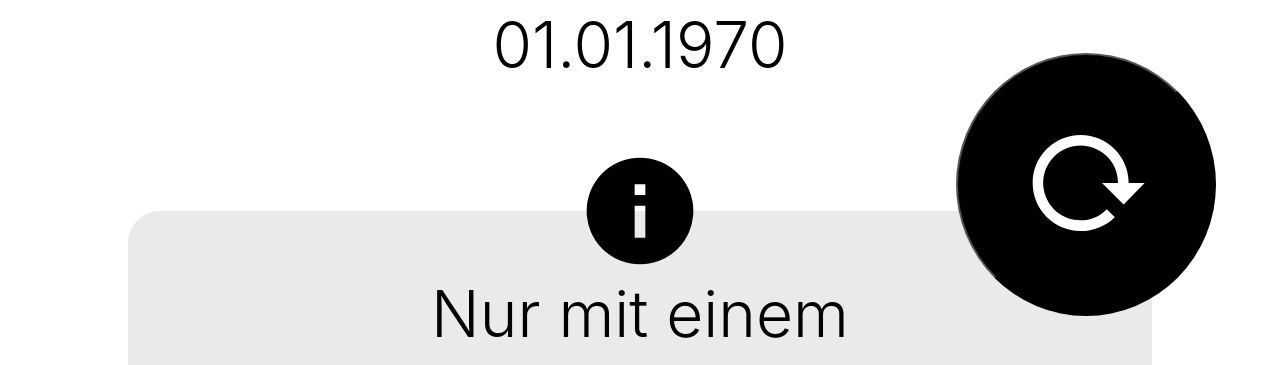
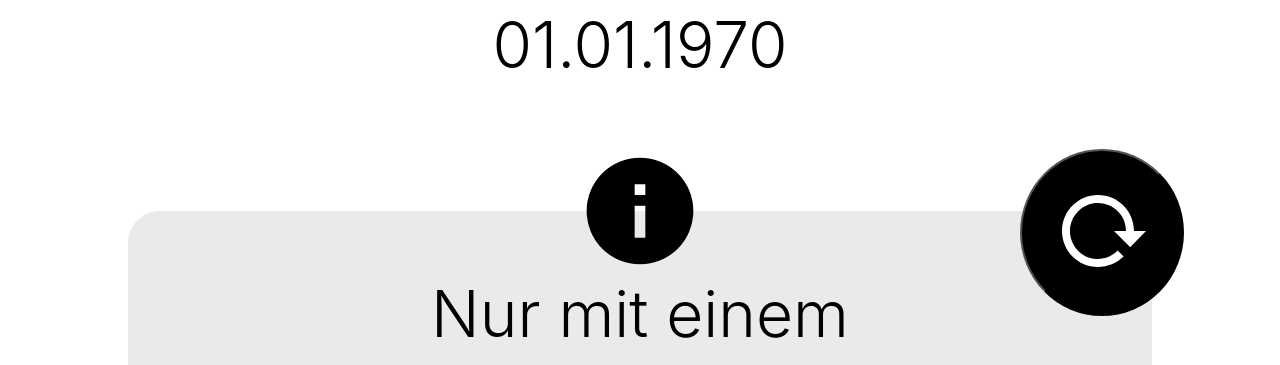
Before and after one commit to mwaeckerlin/swiss-covid-certificate, a React (Create React App) app: page / in a window 1280 px wide. Shown: the part 292-657 px from the top of the page. Built offline with nearby package versions, Linux system fonts and the light colour scheme.

Commit message:
smaller button

```diff
--- a/src/App.css
+++ b/src/App.css
@@ -25,19 +25,19 @@ button {
     background-color: black;
     color: white;
     border-radius: 50%;
-    padding: 1rem;
+    padding: .5rem;
 }
 
 button>svg {
-    width: 2rem;
-    height: 2rem;
+    width: 1.5rem;
+    height: 1.5rem;
 }
 
 button.verify {
     z-index: 2000;
     position: fixed;
     bottom: 3rem;
-    right: 1rem;
+    right: 1.5rem;
 }
 
 header {
```
